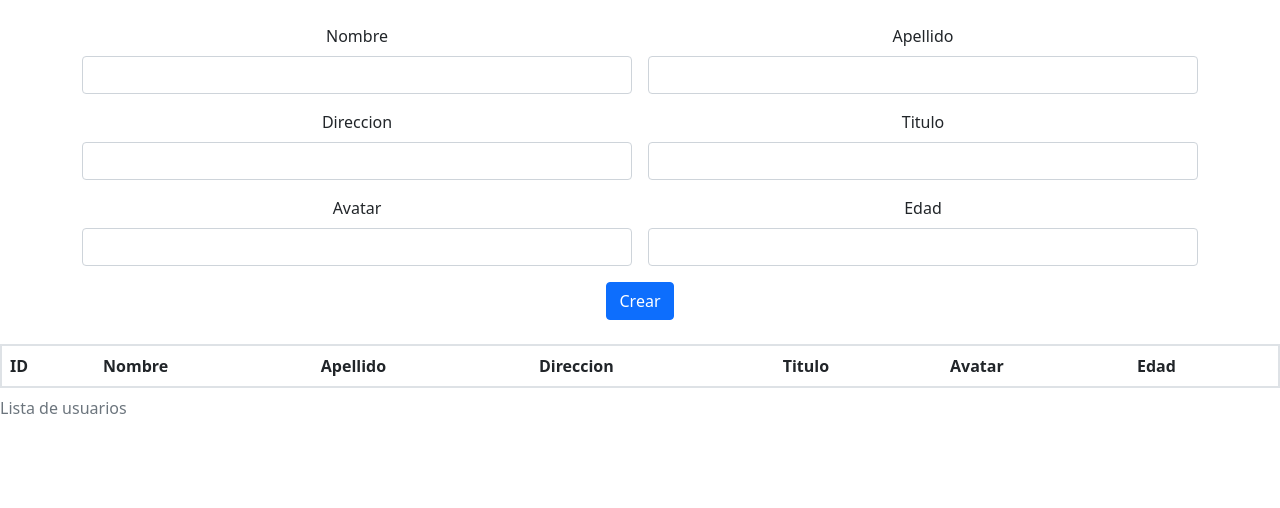
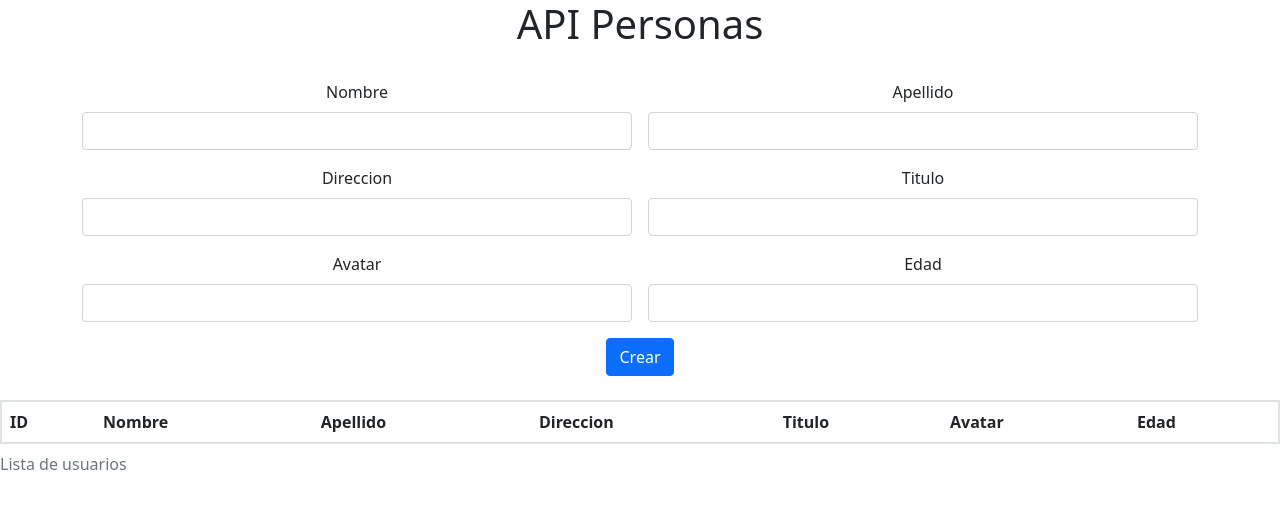
Before and after one commit to juanimartin01/TPS_DesApp, a plain HTML site: page TP2/index.html in a window 1280 px wide. Drawn offline with nearby package versions, Linux system fonts and the light colour scheme; no server answers.

Commit message:
Meti un h1 en el html y cambie el css

```diff
--- a/TP2/css/style.css
+++ b/TP2/css/style.css
@@ -4,3 +4,6 @@ form{
 table{
     border: black 2px solid;
 }
+h1{
+    text-align: center;
+}
--- a/TP2/index.html
+++ b/TP2/index.html
@@ -9,7 +9,7 @@
     crossorigin="anonymous">
 </head>
 <body>
-
+  <h1>API Personas</h1>
 <br>
 <div class="container">
   <form class="row g-3">
```
